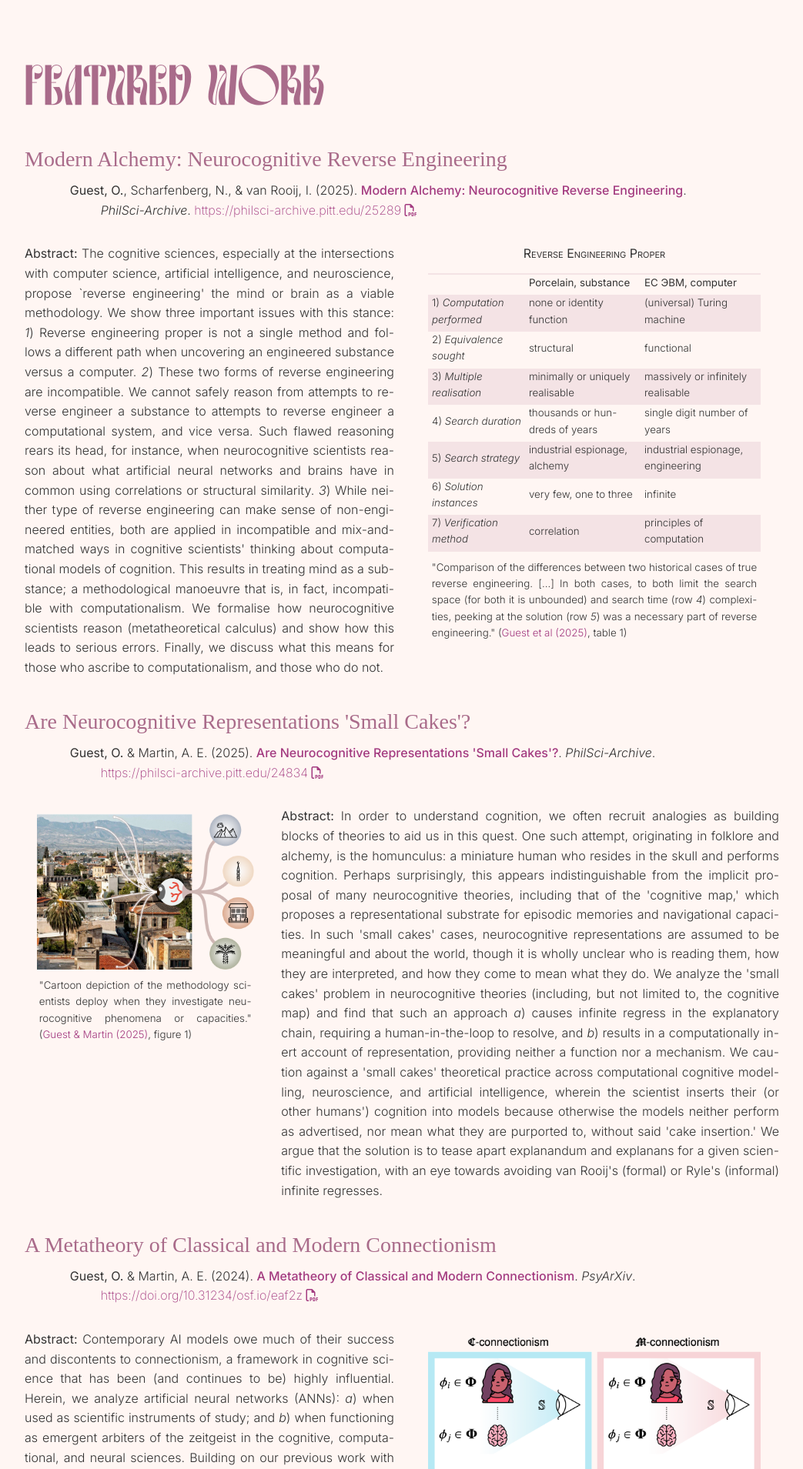
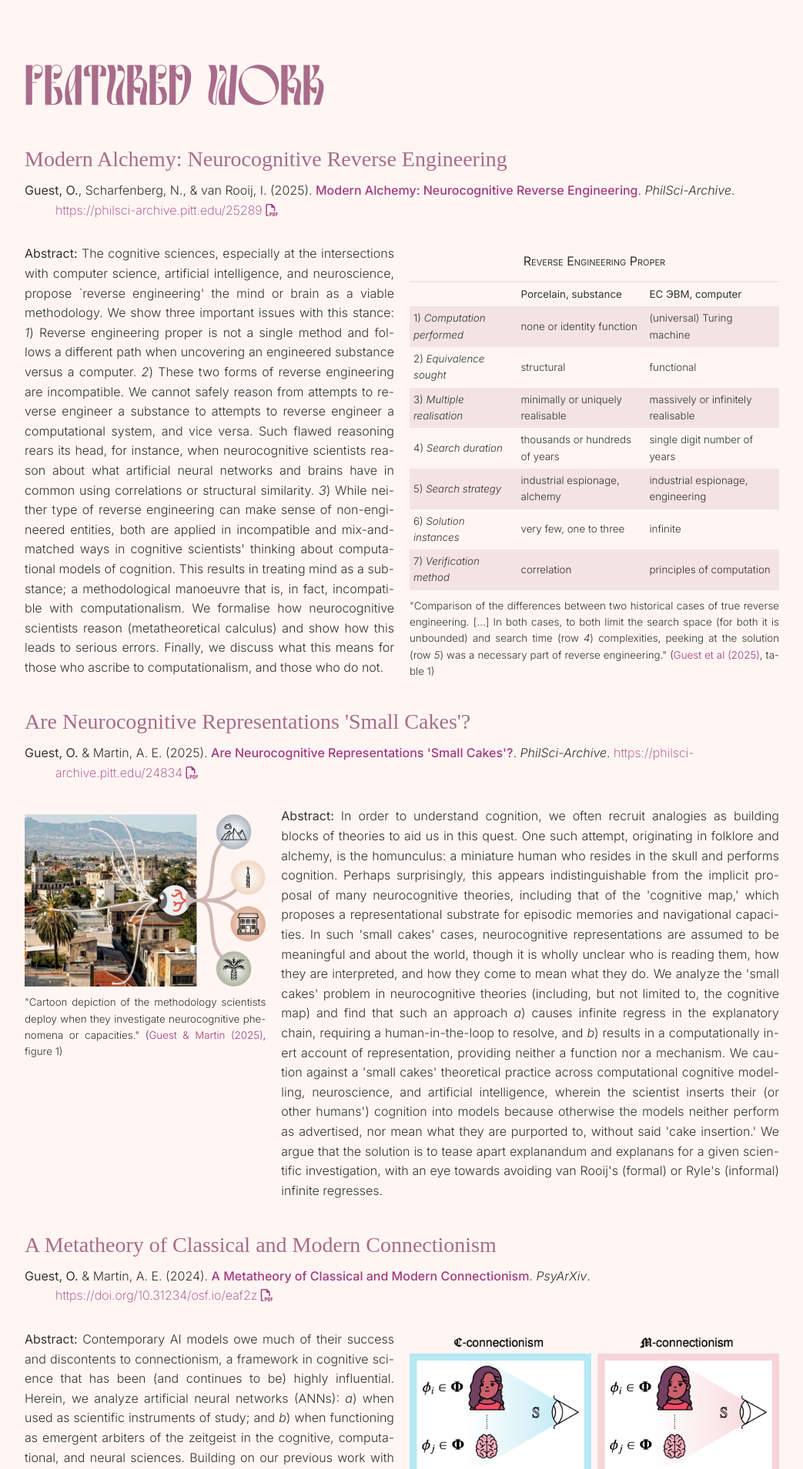
Before and after one commit to oliviaguest/oliviaguest.github.io, a Jekyll site: the page built from index.html, in a window 1280 px wide. Shown: the part 1641-3550 px from the top of the page at 77% size, without its empty margins (118-1161 px from the left). Built offline with Jekyll 4.4.1, drawn with Linux system fonts in a browser that asks for light colours; nearby versions of some CDN libraries; some web fonts are replaced; library files that are not in the unit come from our copies; a style sheet for code colours, icons or effects is not loaded.

Commit message:
minor spacing/color issues

```diff
--- a/css/custom.css
+++ b/css/custom.css
@@ -81,7 +81,7 @@ body > .container {
 }
 
 .cite{
-    width: 88%;
+    /* width: 88%; */
 
 }
 
@@ -369,7 +369,7 @@ li.mentoring {
 img.figure, table.tg {
     filter: none;
     opacity: 1;
-    width: 90%;
+    /* width: 90%; */
     padding-top: 1rem;
     padding-bottom: 1rem;
     flex-direction: column;
@@ -382,8 +382,8 @@ img.figure, table.tg {
 }
 
 .bg-figure {
-    background-color: light-dark(var(--light-bg), var(--dark-h));
-    background: linear-gradient(light-dark(var(--light-bg), var(--dark-h)), light-dark(var(--light-bg), var(--dark-bg)));
+    background-color: none;
+    background: linear-gradient(0deg, light-dark(var(--light-bg), var(--dark-bg)) 40%, light-dark(var(--light-bg), var(--dark-h)) 100%);
 }
 
 .frame-figure {
@@ -398,7 +398,7 @@ img.figure, table.tg {
 
 .extract
 {
-    width: 88%;
+    /* width: 88%; */
     font-size: smaller;
     display: flex;
     flex-direction: column;
@@ -425,7 +425,7 @@ td {
   padding: 0.5rem;
 }
 
-td, th, table.tg {
+.tg-c3ow {
     padding-top: 0;
 }
 
```
